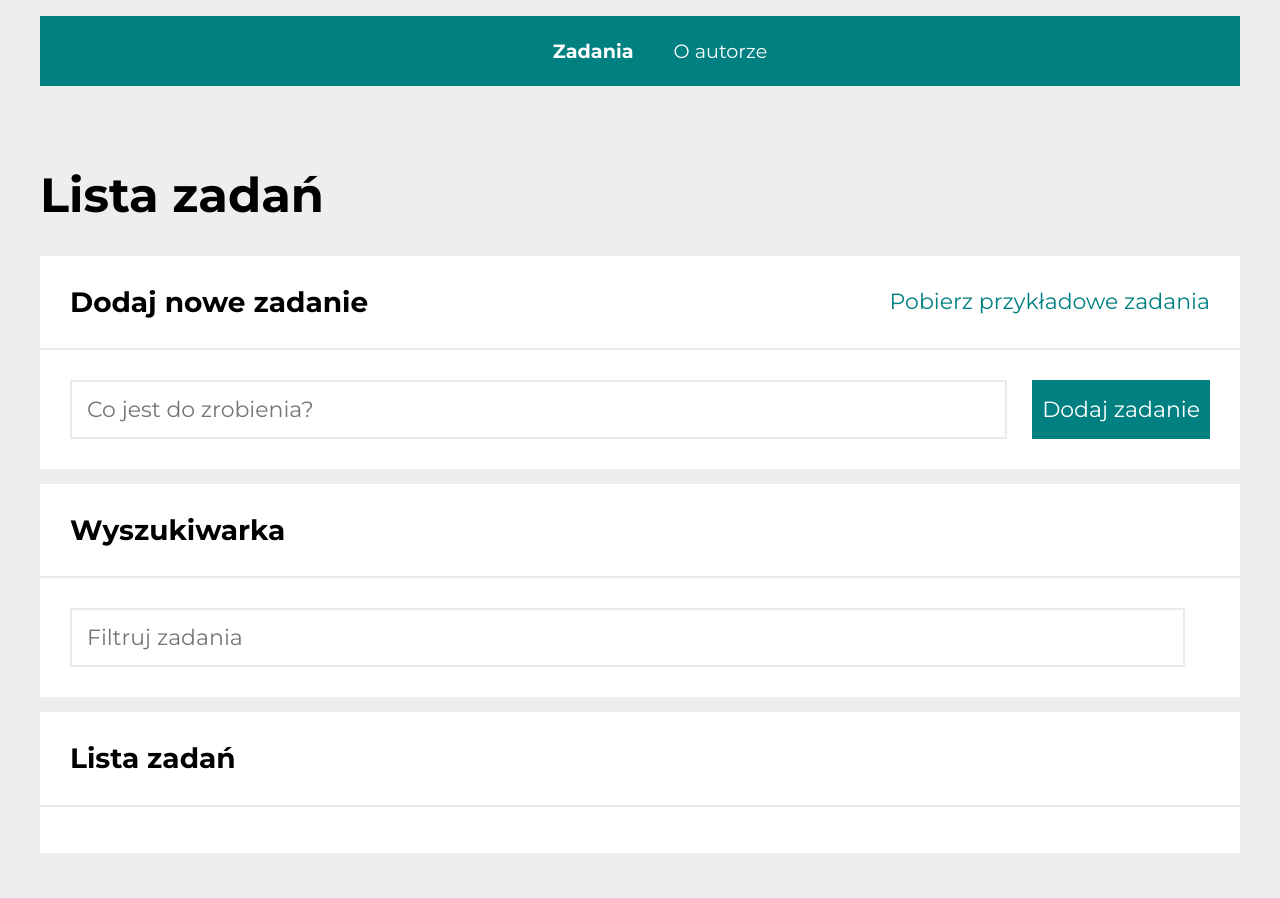
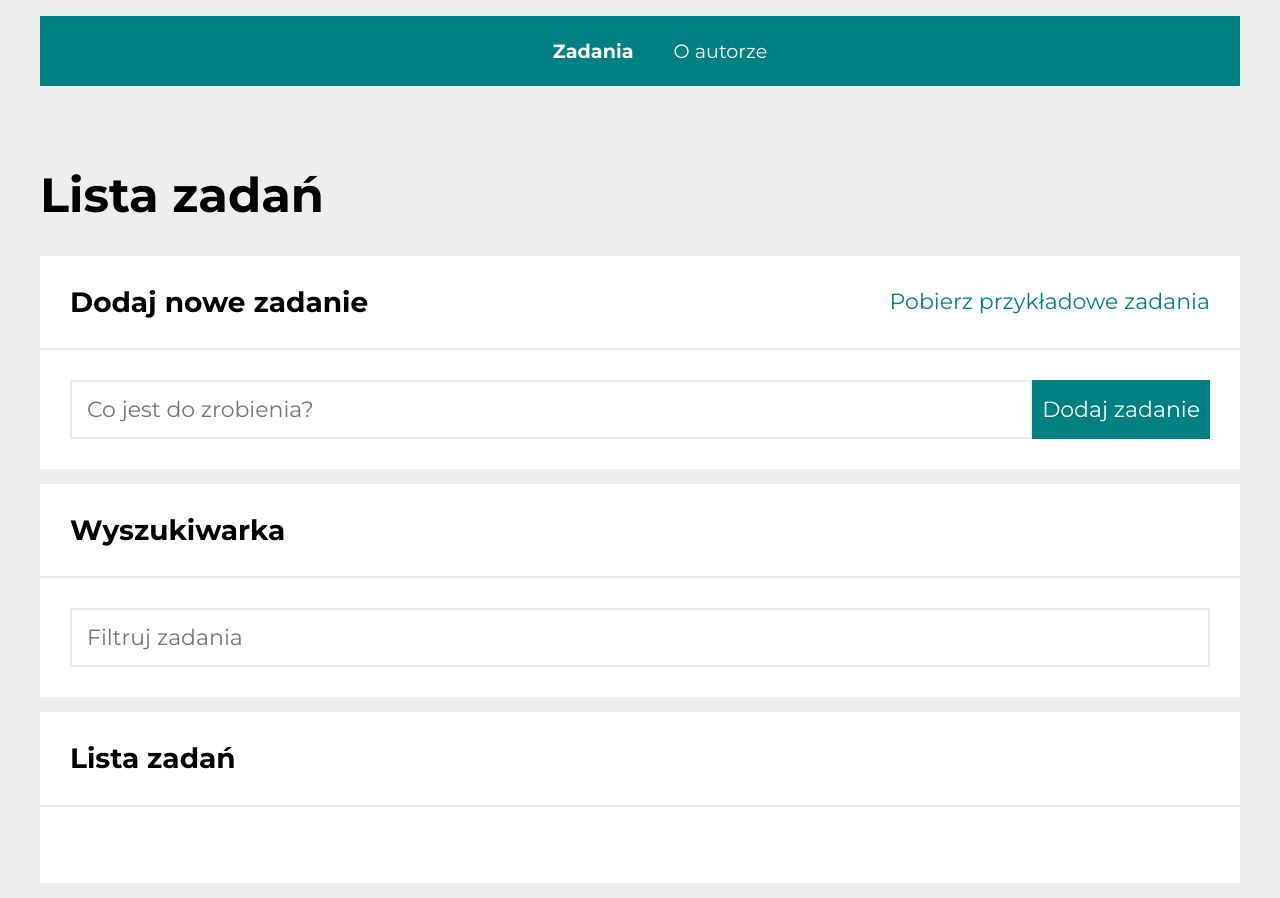
Before and after one commit to greedyChicken/todo-list-react, a React (Create React App) app: page /zadania in a window 1280 px wide. Before the commit the page ends 868 px from the top, so only its background shows below. Built offline with nearby package versions, Linux system fonts and the light colour scheme.

Commit message:
styling refactor

```diff
--- a/src/common/Section/index.js
+++ b/src/common/Section/index.js
@@ -1,4 +1,9 @@
-import { StyledSection, SectionHeader, SectionTitle } from "./styled";
+import {
+  StyledSection,
+  SectionHeader,
+  SectionTitle,
+  SectionBody,
+} from "./styled";
 
 const Section = ({ title, body, extraHeaderContent }) => {
   return (
@@ -7,7 +12,7 @@ const Section = ({ title, body, extraHeaderContent }) => {
         <SectionTitle>{title}</SectionTitle>
         {extraHeaderContent}
       </SectionHeader>
-      {body}
+      <SectionBody>{body}</SectionBody>
     </StyledSection>
   );
 };
--- a/src/common/Section/styled.js
+++ b/src/common/Section/styled.js
@@ -32,3 +32,7 @@ export const SectionTitle = styled.h2`
     margin-bottom: 0;
   }
 `;
+
+export const SectionBody = styled.div`
+  padding: 30px;
+`;
--- a/src/features/tasks/Input/index.js
+++ b/src/features/tasks/Input/index.js
@@ -4,7 +4,6 @@ export default styled.input`
   flex-grow: 1;
   font-size: 22px;
   padding: 15px;
-  margin-right: 25px;
   border: 2px solid #e9e9e9f0;
 
   @media (max-width: 767px) {
--- a/src/features/tasks/TasksPage/Form/styled.js
+++ b/src/features/tasks/TasksPage/Form/styled.js
@@ -3,7 +3,6 @@ import styled from "styled-components";
 export const FormElement = styled.form`
   display: flex;
   margin: 0;
-  padding: 30px;
 
   @media (max-width: 767px) {
     flex-direction: column;
--- a/src/features/tasks/TasksPage/Search/styled.js
+++ b/src/features/tasks/TasksPage/Search/styled.js
@@ -3,5 +3,5 @@ import styled from "styled-components";
 export const Wrapper = styled.div`
   display: grid;
   grid-template-columns: 1fr;
-  padding: 30px;
+  padding: 0;
 `;
--- a/src/features/tasks/TasksPage/TaskList/styled.js
+++ b/src/features/tasks/TasksPage/TaskList/styled.js
@@ -2,16 +2,14 @@ import { Link } from "react-router-dom";
 import styled, { css } from "styled-components";
 
 export const List = styled.ul`
-  margin-top: 0;
-  padding: 25px 0 5px;
+  padding: 0;
 `;
 
 export const Item = styled.li`
   list-style: none;
   font-weight: 400;
   border-bottom: 2px solid #e9e9e9f0;
-  margin: 20px 30px;
-  padding: 10px;
+  margin: 20px 0;
   display: flex;
   gap: 15px;
 
```
